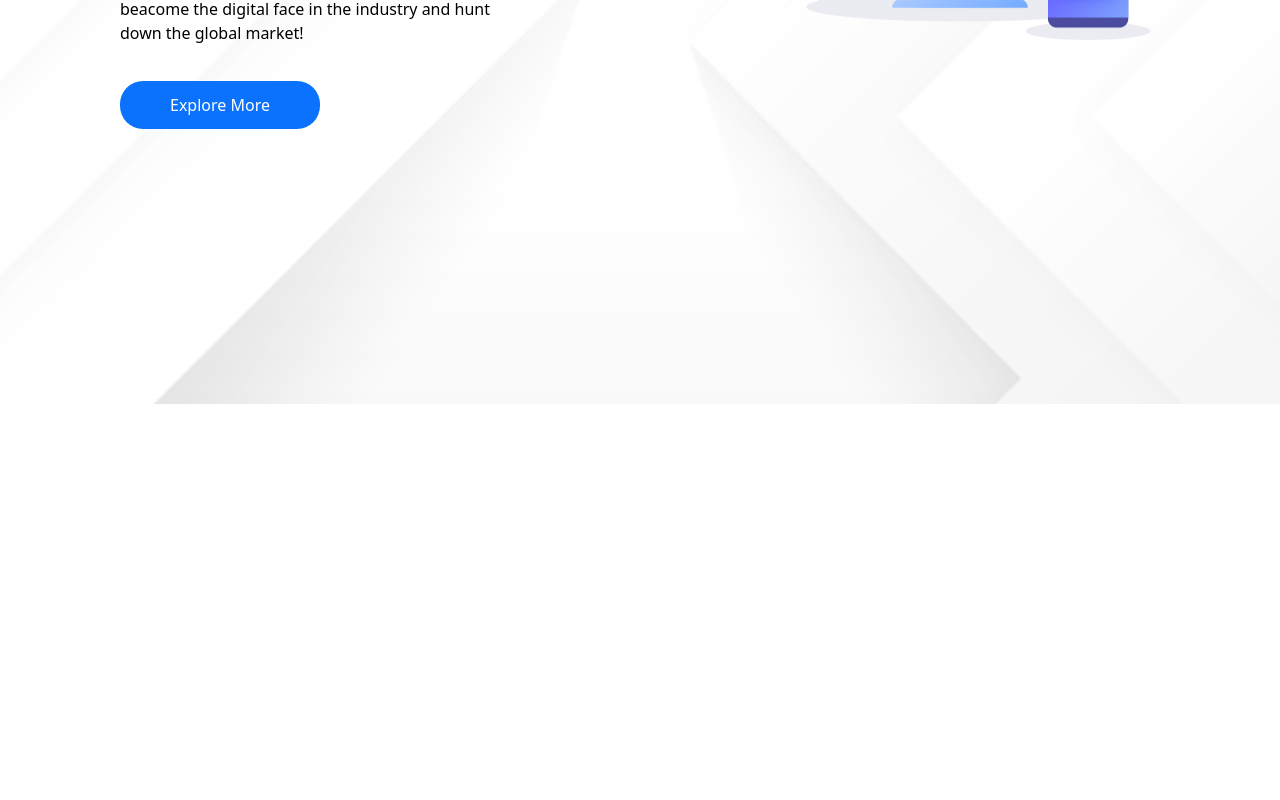
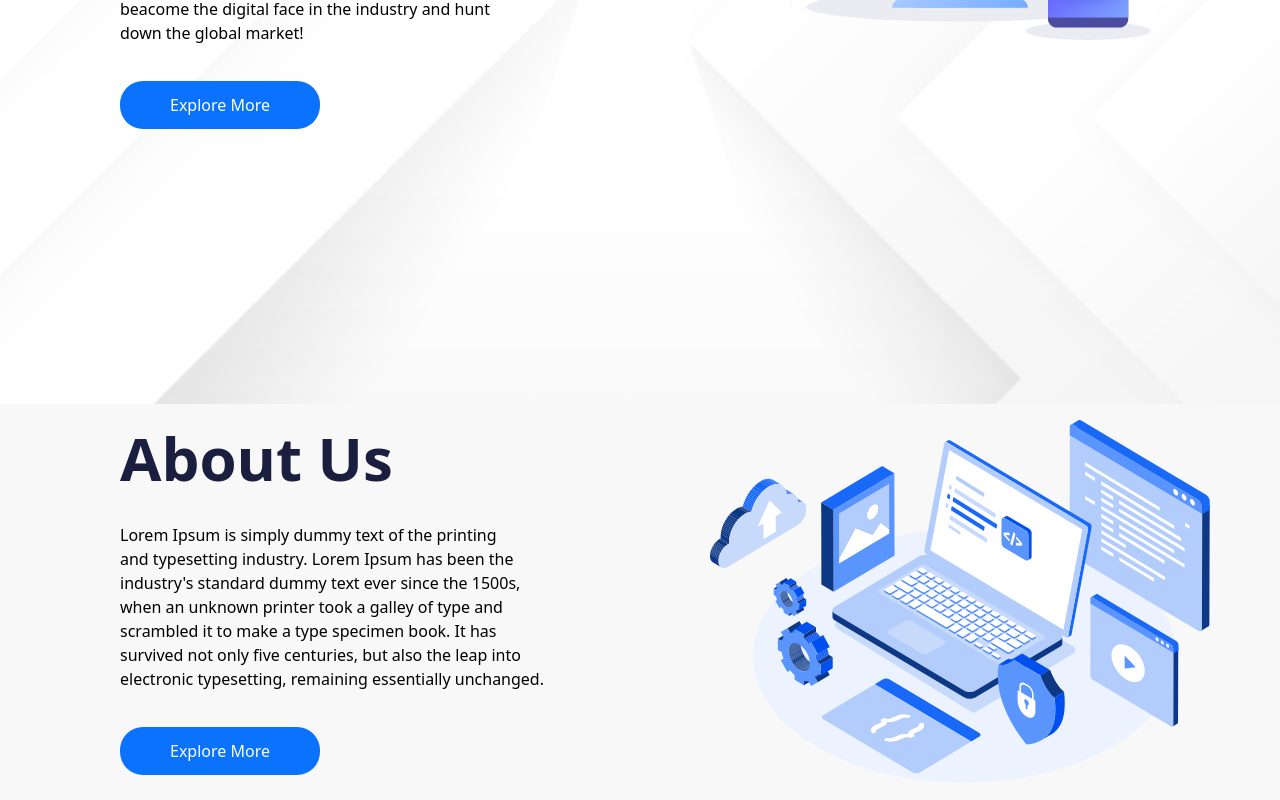
Before and after one commit to jenil-patel97/codacpoint, a React (Create React App) app: page / in a window 1280 px wide. Shown: the part 492-1292 px from the top of the page. Before the commit the page ends 896 px from the top, so only its background shows below. Built offline with nearby package versions, Linux system fonts and the light colour scheme.

Commit message:
feat: About

```diff
--- a/src/App.js
+++ b/src/App.js
@@ -1,3 +1,4 @@
+import About from "./components/About";
 import Hero from "./components/Hero";
 import Navbar from "./components/Navbar";
 
@@ -6,6 +7,7 @@ function App() {
     <div>
       <Navbar />
       <Hero />
+      <About/>
     </div>
   );
 }
--- /dev/null
+++ b/src/components/About.jsx
@@ -0,0 +1,27 @@
+import React from "react";
+import Group3 from "../assets/Group 3.svg";
+
+const About = () => {
+  return (
+    <div className="max-w-[100%] mx-auto grid md:grid-cols-2 bg-[#F8F8F8]">
+      <div className="flex flex-col justify-center ml-[120px]">
+        <p className="text-[#1A1E3F] text-[60px] font-bold">About Us</p>
+        <p className="my-[20px]">
+          Lorem Ipsum is simply dummy text of the printing <br /> and
+          typesetting industry. Lorem Ipsum has been the <br /> industry's
+          standard dummy text ever since the 1500s, <br /> when an unknown
+          printer took a galley of type and <br />
+          scrambled it to make a type specimen book. It has <br /> survived not
+          only five centuries, but also the leap into <br /> electronic
+          typesetting, remaining essentially unchanged.
+        </p>
+        <button className="bg-[#0B72FE] text-white w-[200px] rounded-[23px] my-4 md:mx-0 py-3">
+          Explore More
+        </button>
+      </div>
+      <img className="w-[500px] mx-auto my-4" src={Group3} alt="artboard" />
+    </div>
+  );
+};
+
+export default About;
```
Also changed, not shown: src/assets/Group 3.svg (added).
